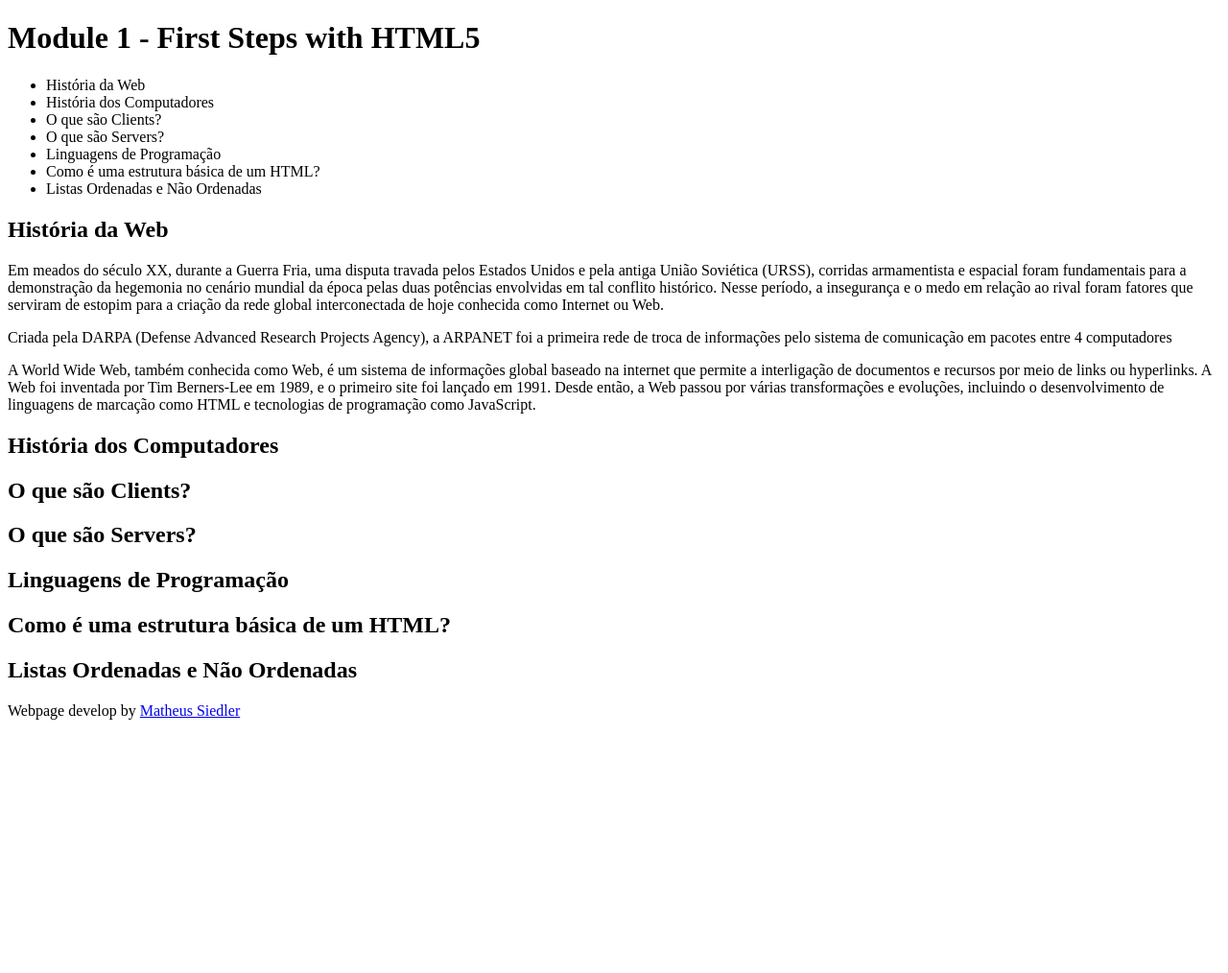
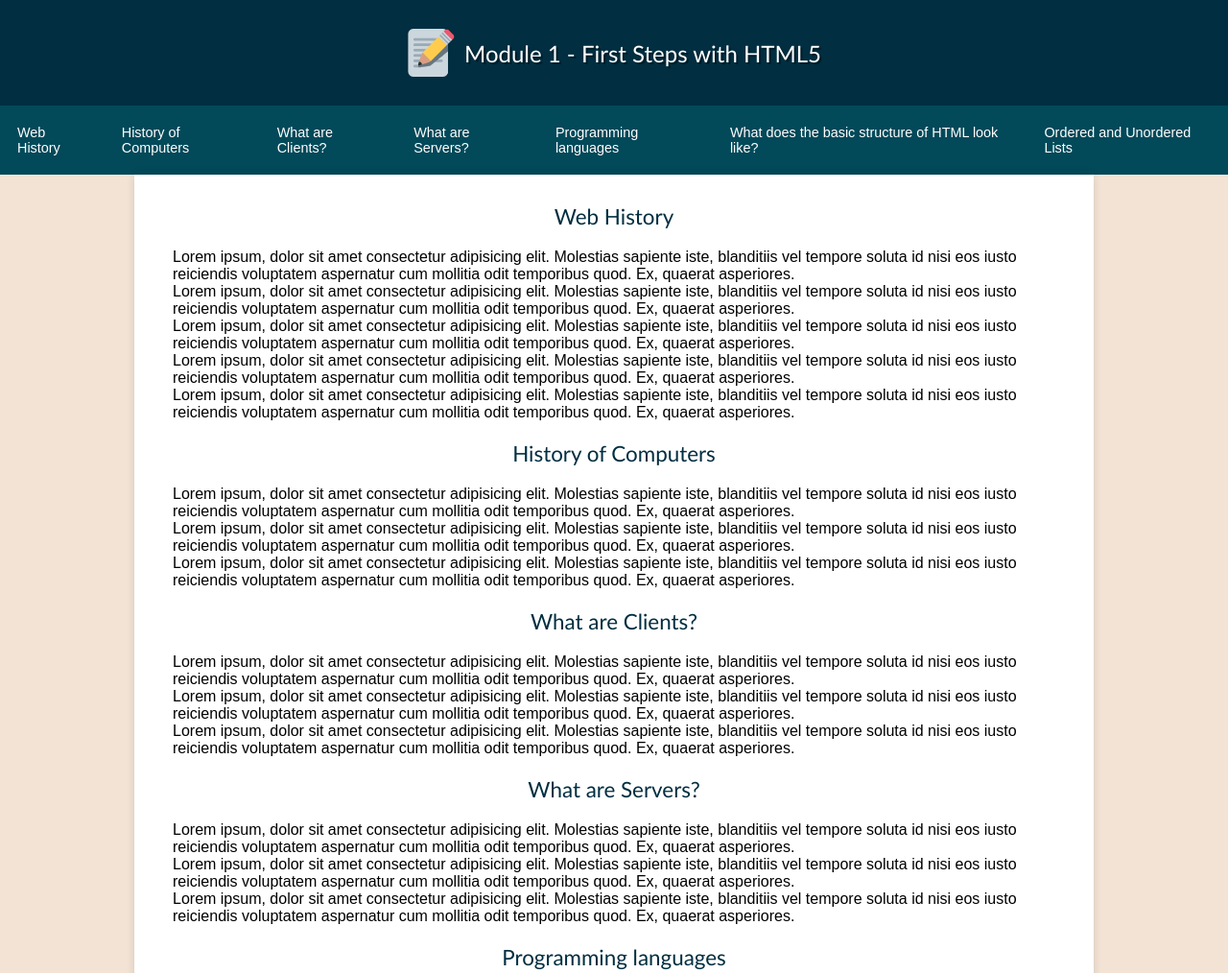
Before and after one commit to matheussiedler/first-web-page-dio, a plain HTML site: page html-course/challenges/first-steps/index.html in a window 1280 px wide. Shown: the top 1014 px of the page at 96% size. Before the commit the page ends 800 px from the top, so only its background shows below. Drawn offline with Linux system fonts and the light colour scheme.

Commit message:
Getting started with CSS and improving the content organization

```diff
--- a/html-course/challenges/first-steps/index.html
+++ b/html-course/challenges/first-steps/index.html
@@ -3,46 +3,61 @@
 <head>
     <meta charset="UTF-8">
     <meta name="viewport" content="width=device-width, initial-scale=1.0">
+    <link rel="shortcut icon" href="./images/favicon.ico" type="image/x-icon">
+    <link rel="stylesheet" href="styles.css">
     <title>M1 - First Steps with HTML5</title>
 </head>
 <body>
     <header>
+        <img src="./images/memo.png" alt="Imagem de um Ícone de um Memo ou comumente conhecido por representar anotações por ser formado pelo desenho de um papel com um lápis.">
         <h1>Module 1 - First Steps with HTML5</h1>
     </header>
     <nav>
-        <ul>
-            <li>História da Web</li>
-            <li>História dos Computadores</li>
-            <li>O que são Clients?</li>
-            <li>O que são Servers?</li>
-            <li>Linguagens de Programação</li>
-            <li>Como é uma estrutura básica de um HTML?</li>
-            <li>Listas Ordenadas e Não Ordenadas</li>
-        </ul>
+        <a href="#web-history">Web History</a>
+        <a href="#computers-history">History of Computers</a>
+        <a href="#clients">What are Clients?</a>
+        <a href="#servers">What are Servers?</a>
+        <a href="#languages">Programming languages</a>
+        <a href="#html">What does the basic structure of HTML look like?</a>
+        <a href="#lists">Ordered and Unordered Lists</a>
     </nav>
     <main>
-        <h2>História da Web</h2>
-        <p>Em meados do século XX, durante a Guerra Fria, uma disputa travada pelos Estados Unidos e pela antiga União Soviética (URSS), corridas armamentista e espacial foram fundamentais para a demonstração da hegemonia no cenário mundial da época pelas duas potências envolvidas em tal conflito histórico. Nesse período, a insegurança e o medo em relação ao rival foram fatores que serviram de estopim para a criação da rede global interconectada de hoje conhecida como Internet ou Web.</p>
-        <p>Criada pela DARPA (Defense Advanced Research Projects Agency), a ARPANET foi a primeira rede de troca de informações pelo sistema de comunicação em pacotes entre 4 computadores</p>
-        <p>A World Wide Web, também conhecida como Web, é um sistema de informações global baseado na internet que permite a interligação de documentos e recursos por meio de links ou hyperlinks. A Web foi inventada por Tim Berners-Lee em 1989, e o primeiro site foi lançado em 1991. Desde então, a Web passou por várias transformações e evoluções, incluindo o desenvolvimento de linguagens de marcação como HTML e tecnologias de programação como JavaScript.</p>
+        <h2 id="web-history">Web History</h2>
+        <p>Lorem ipsum, dolor sit amet consectetur adipisicing elit. Molestias sapiente iste, blanditiis vel tempore soluta id nisi eos iusto reiciendis voluptatem aspernatur cum mollitia odit temporibus quod. Ex, quaerat asperiores.</p>
+        <p>Lorem ipsum, dolor sit amet consectetur adipisicing elit. Molestias sapiente iste, blanditiis vel tempore soluta id nisi eos iusto reiciendis voluptatem aspernatur cum mollitia odit temporibus quod. Ex, quaerat asperiores.</p>
+        <p>Lorem ipsum, dolor sit amet consectetur adipisicing elit. Molestias sapiente iste, blanditiis vel tempore soluta id nisi eos iusto reiciendis voluptatem aspernatur cum mollitia odit temporibus quod. Ex, quaerat asperiores.</p>
+        <p>Lorem ipsum, dolor sit amet consectetur adipisicing elit. Molestias sapiente iste, blanditiis vel tempore soluta id nisi eos iusto reiciendis voluptatem aspernatur cum mollitia odit temporibus quod. Ex, quaerat asperiores.</p>
+        <p>Lorem ipsum, dolor sit amet consectetur adipisicing elit. Molestias sapiente iste, blanditiis vel tempore soluta id nisi eos iusto reiciendis voluptatem aspernatur cum mollitia odit temporibus quod. Ex, quaerat asperiores.</p>
 
-        <h2>História dos Computadores</h2>
-        <p></p>
+        <h2 id="computers-history">History of Computers</h2>
+        <p>Lorem ipsum, dolor sit amet consectetur adipisicing elit. Molestias sapiente iste, blanditiis vel tempore soluta id nisi eos iusto reiciendis voluptatem aspernatur cum mollitia odit temporibus quod. Ex, quaerat asperiores.</p>
+        <p>Lorem ipsum, dolor sit amet consectetur adipisicing elit. Molestias sapiente iste, blanditiis vel tempore soluta id nisi eos iusto reiciendis voluptatem aspernatur cum mollitia odit temporibus quod. Ex, quaerat asperiores.</p>
+        <p>Lorem ipsum, dolor sit amet consectetur adipisicing elit. Molestias sapiente iste, blanditiis vel tempore soluta id nisi eos iusto reiciendis voluptatem aspernatur cum mollitia odit temporibus quod. Ex, quaerat asperiores.</p>
 
-        <h2>O que são Clients?</h2>
-        <p></p>
+        <h2 id="clients">What are Clients?</h2>
+        <p>Lorem ipsum, dolor sit amet consectetur adipisicing elit. Molestias sapiente iste, blanditiis vel tempore soluta id nisi eos iusto reiciendis voluptatem aspernatur cum mollitia odit temporibus quod. Ex, quaerat asperiores.</p>
+        <p>Lorem ipsum, dolor sit amet consectetur adipisicing elit. Molestias sapiente iste, blanditiis vel tempore soluta id nisi eos iusto reiciendis voluptatem aspernatur cum mollitia odit temporibus quod. Ex, quaerat asperiores.</p>
+        <p>Lorem ipsum, dolor sit amet consectetur adipisicing elit. Molestias sapiente iste, blanditiis vel tempore soluta id nisi eos iusto reiciendis voluptatem aspernatur cum mollitia odit temporibus quod. Ex, quaerat asperiores.</p>
 
-        <h2>O que são Servers?</h2>
-        <p></p>
+        <h2 id="servers">What are Servers?</h2>
+        <p>Lorem ipsum, dolor sit amet consectetur adipisicing elit. Molestias sapiente iste, blanditiis vel tempore soluta id nisi eos iusto reiciendis voluptatem aspernatur cum mollitia odit temporibus quod. Ex, quaerat asperiores.</p>
+        <p>Lorem ipsum, dolor sit amet consectetur adipisicing elit. Molestias sapiente iste, blanditiis vel tempore soluta id nisi eos iusto reiciendis voluptatem aspernatur cum mollitia odit temporibus quod. Ex, quaerat asperiores.</p>
+        <p>Lorem ipsum, dolor sit amet consectetur adipisicing elit. Molestias sapiente iste, blanditiis vel tempore soluta id nisi eos iusto reiciendis voluptatem aspernatur cum mollitia odit temporibus quod. Ex, quaerat asperiores.</p>
 
-        <h2>Linguagens de Programação</h2>
-        <p></p>
+        <h2 id="languages">Programming languages</h2>
+        <p>Lorem ipsum, dolor sit amet consectetur adipisicing elit. Molestias sapiente iste, blanditiis vel tempore soluta id nisi eos iusto reiciendis voluptatem aspernatur cum mollitia odit temporibus quod. Ex, quaerat asperiores.</p>
+        <p>Lorem ipsum, dolor sit amet consectetur adipisicing elit. Molestias sapiente iste, blanditiis vel tempore soluta id nisi eos iusto reiciendis voluptatem aspernatur cum mollitia odit temporibus quod. Ex, quaerat asperiores.</p>
+        <p>Lorem ipsum, dolor sit amet consectetur adipisicing elit. Molestias sapiente iste, blanditiis vel tempore soluta id nisi eos iusto reiciendis voluptatem aspernatur cum mollitia odit temporibus quod. Ex, quaerat asperiores.</p>
 
-        <h2>Como é uma estrutura básica de um HTML?</h2>
-        <p></p>
+        <h2 id="html">What does the basic structure of HTML look like?</h2>
+        <p>Lorem ipsum, dolor sit amet consectetur adipisicing elit. Molestias sapiente iste, blanditiis vel tempore soluta id nisi eos iusto reiciendis voluptatem aspernatur cum mollitia odit temporibus quod. Ex, quaerat asperiores.</p>
+        <p>Lorem ipsum, dolor sit amet consectetur adipisicing elit. Molestias sapiente iste, blanditiis vel tempore soluta id nisi eos iusto reiciendis voluptatem aspernatur cum mollitia odit temporibus quod. Ex, quaerat asperiores.</p>
+        <p>Lorem ipsum, dolor sit amet consectetur adipisicing elit. Molestias sapiente iste, blanditiis vel tempore soluta id nisi eos iusto reiciendis voluptatem aspernatur cum mollitia odit temporibus quod. Ex, quaerat asperiores.</p>
 
-        <h2>Listas Ordenadas e Não Ordenadas</h2>
-        <p></p>
+        <h2 id="lists">Ordered and Unordered Lists</h2>
+        <p>Lorem ipsum, dolor sit amet consectetur adipisicing elit. Molestias sapiente iste, blanditiis vel tempore soluta id nisi eos iusto reiciendis voluptatem aspernatur cum mollitia odit temporibus quod. Ex, quaerat asperiores.</p>
+        <p>Lorem ipsum, dolor sit amet consectetur adipisicing elit. Molestias sapiente iste, blanditiis vel tempore soluta id nisi eos iusto reiciendis voluptatem aspernatur cum mollitia odit temporibus quod. Ex, quaerat asperiores.</p>
+        <p>Lorem ipsum, dolor sit amet consectetur adipisicing elit. Molestias sapiente iste, blanditiis vel tempore soluta id nisi eos iusto reiciendis voluptatem aspernatur cum mollitia odit temporibus quod. Ex, quaerat asperiores.</p>
     </main>
     <footer>
         <p>Webpage develop by <a href="#">Matheus Siedler</a></p>
--- a/html-course/challenges/first-steps/styles.css
+++ b/html-course/challenges/first-steps/styles.css
@@ -0,0 +1,87 @@
+@charset "UTF-8";
+
+:root {
+    --color0: #F2E3D5;
+    --color1: #3CA6A6;
+    --color2: #026773;
+    --color3: #024959;
+    --color4: #012E40;
+
+    --default-font: Arial, Verdana, Helvetica, sans-serif;
+    --prominent-font: 'Trebuchet MS';
+}
+
+* {
+    margin: 0;
+    padding: 0;
+    box-sizing: border-box;
+}
+
+body {
+    font-family: var(--default-font);
+    background-color: var(--color0);
+
+}
+
+header {
+    padding: 30px 0;
+    background-color: var(--color4);
+    display: flex;
+    justify-content: center;
+    align-items: center;
+}
+
+header img {
+    width: 50px;
+    margin-right: 10px;
+}
+
+header > h1 {
+    color: white;
+    font-family: var(--prominent-font);
+    font-size: 1.5em;
+    font-weight: normal;
+    text-shadow: 2px 2px 0px rgba(0, 0, 0, 0.371);
+}
+
+nav {
+    display: flex;
+    justify-content: center;
+    align-items: center;
+    padding: 12px 0;
+    background-color: var(--color3);
+}
+
+nav a {
+    margin: 0 10px;
+    padding: 8px;
+    border-radius: 4px;
+    color: white;
+    font-size: .9em;
+    text-decoration: none;
+    transition: .5s;
+}
+
+nav a:hover {
+    background-color: var(--color2);
+}
+
+main {
+    margin: auto;
+    min-width: 300px;
+    max-width: 1000px;
+    padding: 10px 40px 30px 40px;
+    background-color: white;
+    border-radius: 0 0 10px 10px;
+    margin-bottom: 30px;
+    box-shadow: 0px 0px 10px rgba(0, 0, 0, 0.123);
+}
+
+main h2 {
+    margin: 20px 0;
+    color: var(--color4);
+    font-family: var(--prominent-font);
+    font-size: 1.4em;
+    font-weight: normal;
+    text-align: center;
+}
```
Also changed, not shown: html-course/challenges/first-steps/images/favicon.ico (added), html-course/challenges/first-steps/images/memo.png (added).
